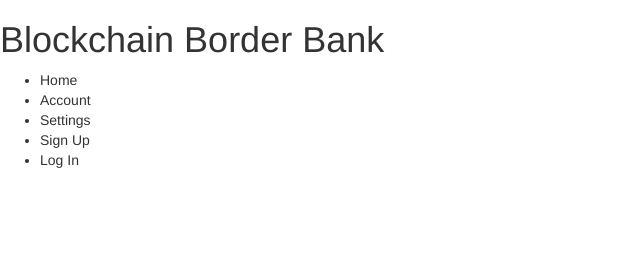
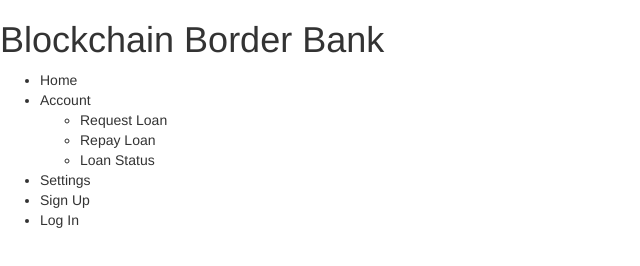
Before and after one commit to jwalsh/automated-loan-fund-simulator, a website: page static/index.html in a window 1280 px wide. Shown: the whole page, without its empty margins (0-640 px from the left). Drawn offline with nearby package versions, Linux system fonts and the light colour scheme.

```diff
--- a/src/paypal-demo.js
+++ b/src/paypal-demo.js
@@ -1,8 +1,10 @@
 var paypal = require('paypal-rest-sdk');
 
-
+// https://github.com/paypal/PayPal-node-SDK/blob/master/samples/configure.js
 paypal.configure({
   'mode': 'sandbox', //sandbox or live
   'client_id': process.env.PAYPAL_CLIENT_ID || 'EBWKjlELKMYqRNQ6sYvFo64FtaRLRR5BdHEESmha49TM',
   'client_secret': process.env.PAYPAL_CLIENT_SECRET  || 'EO422dn3gQLgDbuwqTjzrFgFtaRLRR5BdHEESmha49TM'
 });
+
+console.log(paypal);
--- a/static/index.html
+++ b/static/index.html
@@ -17,6 +17,11 @@
     <ul>
       <li>Home</li>
       <li>Account</li>
+      <ul>
+        <li>Request Loan</li>
+        <li>Repay Loan</li>
+        <li>Loan Status</li>
+      </ul>
       <li>Settings</li>
       <li>Sign Up</li>
       <li>Log In</li>
```
Also changed, not shown: README.md.
